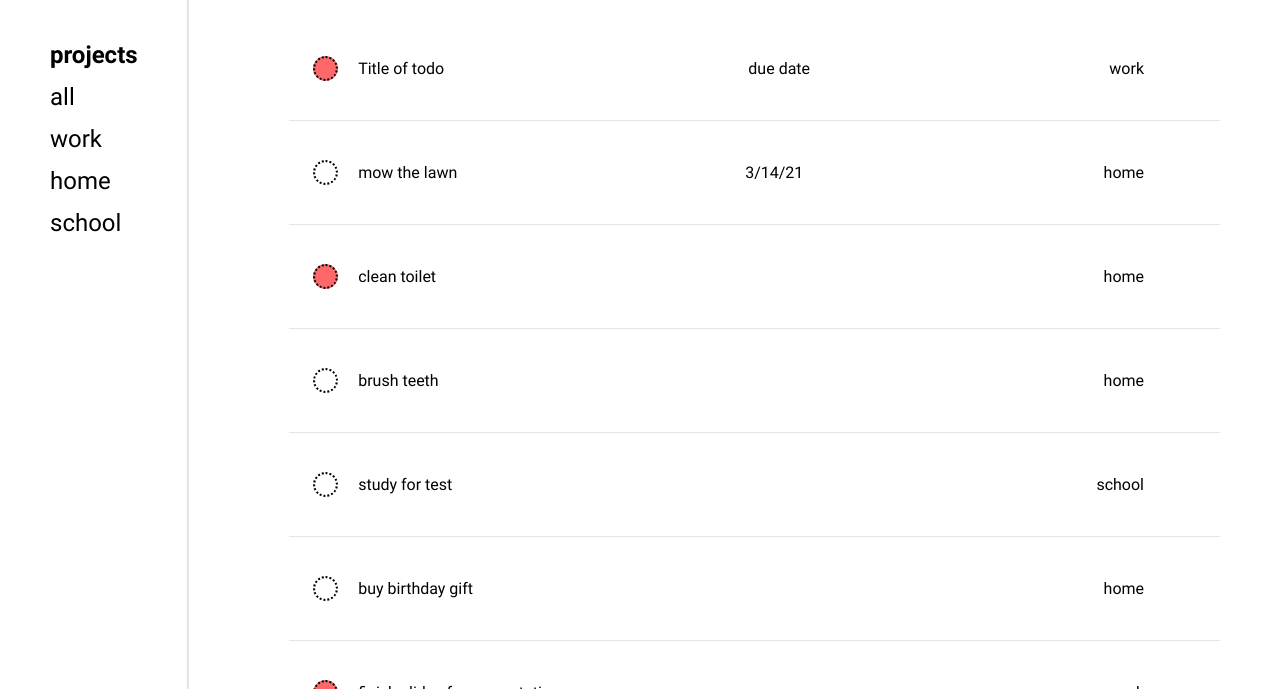
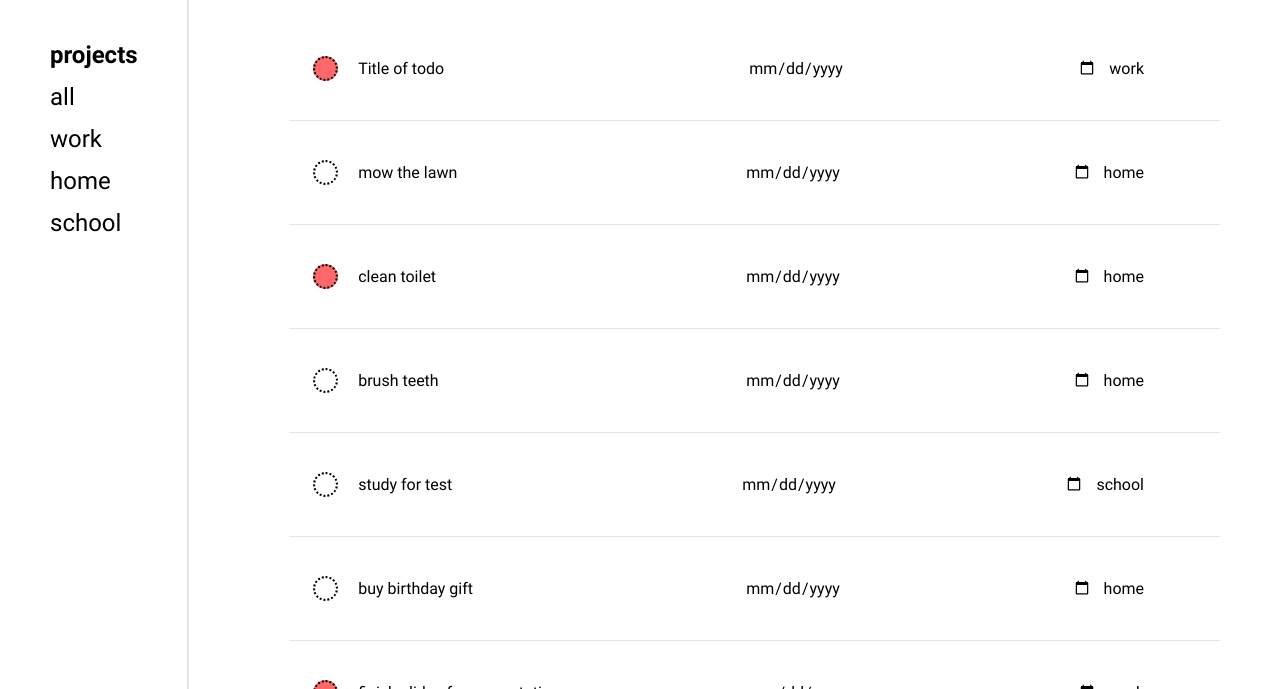
Before and after one commit to ianquill/todo, a website built with webpack: page dist/index.html in a window 1280 px wide. Both pictures are taken after a click on the checkbox 325 px from the left and 237 px from the top of the page. Shown: the part 169-858 px from the top of the page. Built offline with nearby package versions, Linux system fonts and the light colour scheme; a web font is replaced by a local one.

Commit message:
Added date selection, temp

```diff
--- a/src/displayController.js
+++ b/src/displayController.js
@@ -118,7 +118,7 @@ const displayController = (() => {
 
         // Create unexpanded elements
         const _left = document.createElement('p');
-        const _center = document.createElement('p');
+        const _center = document.createElement('input');
         const _right = document.createElement('p');
         const _check = document.createElement('input');
         const _leftContainer = document.createElement('div');
@@ -153,6 +153,9 @@ const displayController = (() => {
         _right.classList.add('todo-right');
         _right.classList.add('todo-project');
 
+        _center.type = "date";
+        // _center.value = "";
+
         // Populate text areas
         for (const key in todo) {
             if (key === "isChecked") {
@@ -162,7 +165,7 @@ const displayController = (() => {
                 _left.textContent = todo[key];
             }
             if (key === "dueDate") {
-                _center.textContent = todo[key];
+                _center.value = todo[key];
             }
             if (key === "project") {
                 _right.textContent = todo[key];
@@ -268,7 +271,7 @@ const displayController = (() => {
         let dueDate;
         dueDates.forEach(element => {
             if (element.id == id) {
-                dueDate = element.textContent;
+                dueDate = element.value;
                 todoListItem.dueDate = dueDate;
             }
         });
--- a/src/index.js
+++ b/src/index.js
@@ -6,7 +6,7 @@ import { displayController } from './displayController.js';
 
 function testing() {
     todoController.addTodo("Title of todo", false, "work", 1, "due date", "description goes here, anything goes really, just write whatever you want, as much as you want and it should overflow properly. eventually I'd love to integrate a subchecklist into this but you know, it's really looking like more work than it should be right now.", "10/14/21");
-    todoController.addTodo("mow the lawn", false, "home", 2, "3/14/21");
+    todoController.addTodo("mow the lawn", false, "home", 2, "2021/03/14");
     todoController.addTodo('clean toilet', true, "home", 3, "", "black mold under your butt :(");
     todoController.addTodo('brush teeth', false, "home", "", "", "floss too!");
     todoController.addTodo('study for test', false, "school");
--- a/src/style.css
+++ b/src/style.css
@@ -198,6 +198,13 @@ body {
     text-justify: left;
 }
 
+.todo-duedate {
+    border: 0;
+    font-family: inherit;
+    font-size: inherit;
+    font-weight: inherit;
+}
+
 .todo-right {
     margin-right: 50px;
 }
```
Also changed, not shown: dist/main.js.
